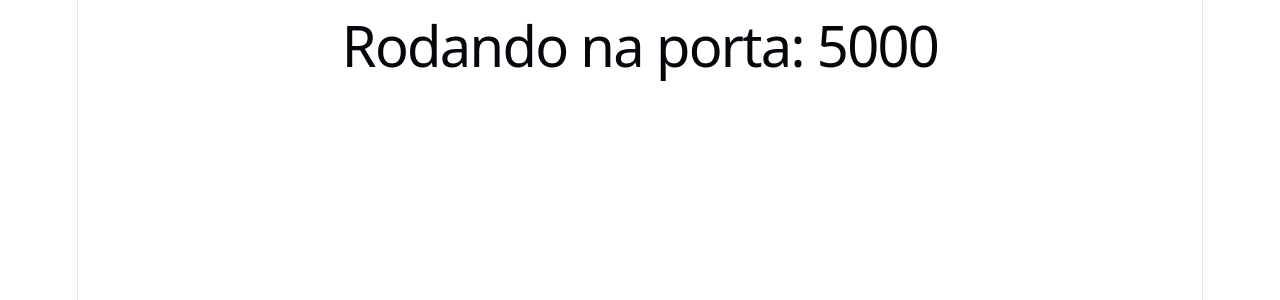
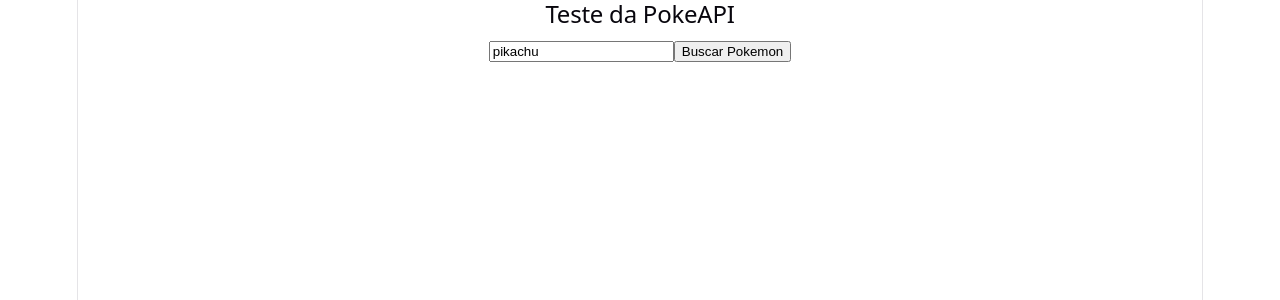
Before and after one commit to AndreLuizJPoles/pokemon, a React (Vite) app: page / in a window 1280 px wide. Shown: the top 300 px of the page. Built offline with nearby package versions, Linux system fonts and the light colour scheme.

Commit message:
Add Axios dependency and implement PokeAPI client and service. Remove unused API files and create PokemonTest component for fetching and displaying Pokémon data.

```diff
--- a/package.json
+++ b/package.json
@@ -10,6 +10,7 @@
     "preview": "vite preview"
   },
   "dependencies": {
+    "axios": "^1.15.2",
     "react": "^19.2.5",
     "react-dom": "^19.2.5"
   },
--- a/src/App.tsx
+++ b/src/App.tsx
@@ -1,11 +1,11 @@
 import './App.css'
+import { PokemonTest } from './components/PokemonTest'
 
 function App() {
-  const port = import.meta.env.PORT || '5000'
   return (
     <>
       <div>
-        <h1>Rodando na porta: {port}</h1>
+        <PokemonTest />
       </div>
     </>
   )
--- /dev/null
+++ b/src/api/pokeapi/pokeapiClient.ts
@@ -0,0 +1,12 @@
+import axios from 'axios'
+import type { AxiosInstance } from 'axios'
+
+const apiBaseUrl = 'https://pokeapi.co/api/v2'
+
+export const pokeapiClient: AxiosInstance = axios.create({
+  baseURL: apiBaseUrl,
+  timeout: 10000,
+  headers: {
+    'Content-Type': 'application/json',
+  },
+})
--- /dev/null
+++ b/src/api/pokeapi/pokeapiEndpoints.ts
@@ -0,0 +1,5 @@
+export const pokeapiEndpoints = {
+  pokemon: {
+    pokemon: (name: string) => `/pokemon/${name}`,
+  }
+}
--- /dev/null
+++ b/src/api/pokeapi/pokeapiService.ts
@@ -0,0 +1,9 @@
+import { pokeapiClient } from "./pokeapiClient"
+import { pokeapiEndpoints } from "./pokeapiEndpoints"
+
+export const pokeapiService = {
+  getPokemon: async (name: string) => {
+    const response = await pokeapiClient.get(pokeapiEndpoints.pokemon.pokemon(name))
+    return response.data
+  }
+}
--- /dev/null
+++ b/src/components/PokemonTest.tsx
@@ -0,0 +1,71 @@
+import { useState } from 'react'
+import { pokeapiService } from '../api/pokeapi/pokeapiService'
+
+type PokemonData = {
+  id: number
+  name: string
+  height: number
+  weight: number
+  image: string
+}
+
+export function PokemonTest() {
+  const [pokemonName, setPokemonName] = useState('pikachu')
+  const [pokemon, setPokemon] = useState<PokemonData | null>(null)
+  const [loading, setLoading] = useState(false)
+  const [error, setError] = useState('')
+
+  const handleSearch = async () => {
+    const normalizedName = pokemonName.trim().toLowerCase()
+    if (!normalizedName) {
+      setError('Digite o nome de um Pokemon.')
+      return
+    }
+
+    setLoading(true)
+    setError('')
+
+    try {
+      const data = await pokeapiService.getPokemon(normalizedName)
+      setPokemon({
+        id: data.id,
+        name: data.name,
+        height: data.height,
+        weight: data.weight,
+        image: data.sprites.front_default,
+      })
+    } catch {
+      setPokemon(null)
+      setError('Nao foi possivel buscar esse Pokemon.')
+    } finally {
+      setLoading(false)
+    }
+  }
+
+  return (
+    <section>
+      <h2>Teste da PokeAPI</h2>
+      <input
+        type="text"
+        value={pokemonName}
+        onChange={(event) => setPokemonName(event.target.value)}
+        placeholder="Ex: pikachu"
+      />
+      <button type="button" onClick={handleSearch} disabled={loading}>
+        {loading ? 'Buscando...' : 'Buscar Pokemon'}
+      </button>
+
+      {error && <p>{error}</p>}
+
+      {pokemon && (
+        <div>
+          <p>Nome: {pokemon.name}</p>
+          <p>ID: {pokemon.id}</p>
+          <p>Altura: {pokemon.height}</p>
+          <p>Peso: {pokemon.weight}</p>
+          <img src={pokemon.image} alt={pokemon.name} />
+        </div>
+      )}
+    </section>
+  )
+}
```
Also changed, not shown: src/api/pokeapi/client.ts (deleted), src/api/pokeapi/endpoints.ts (deleted), 2 other files (tests, documents, lock files or other folders).
